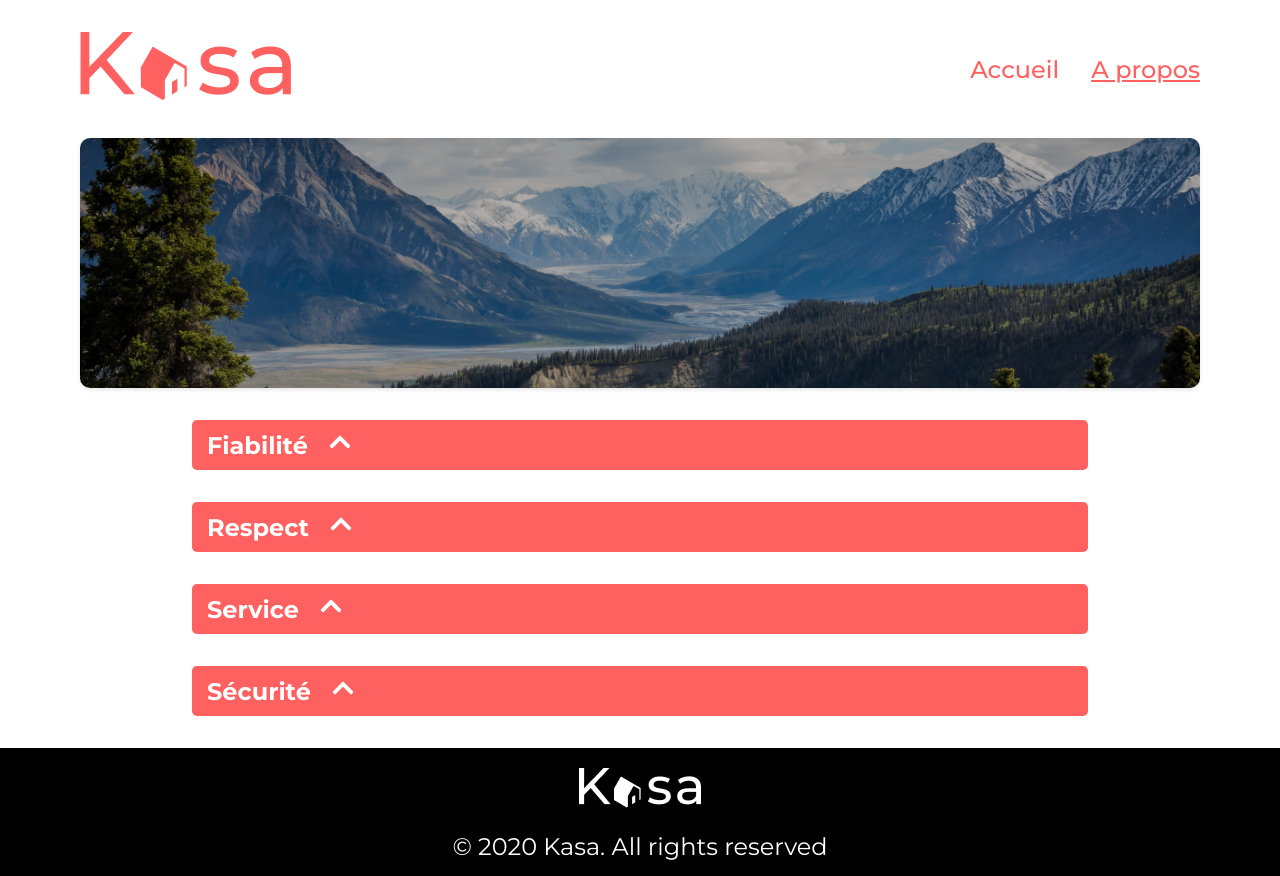
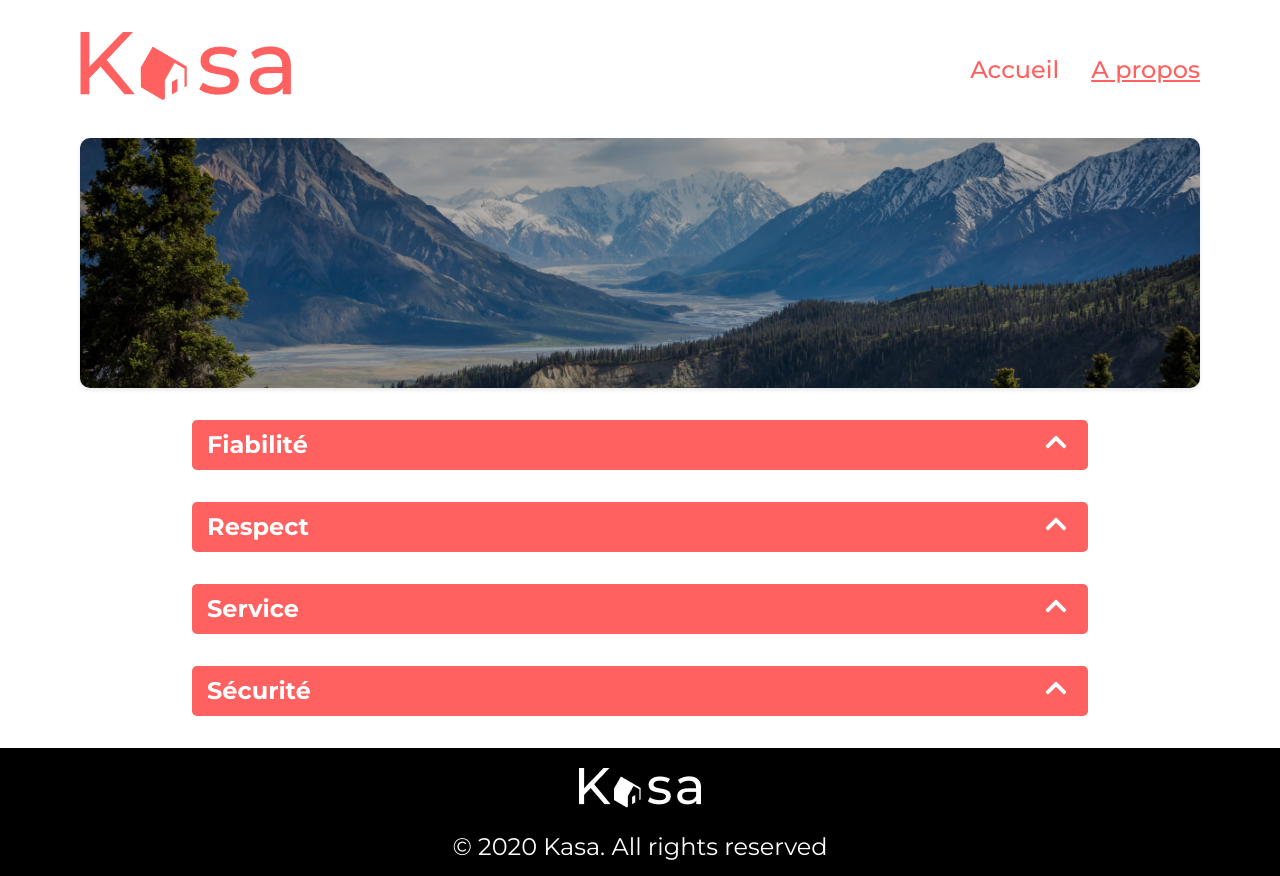
Before and after one commit to jcaldicote/P6-Kasa, a React (Vite) app: page /about in a window 1280 px wide. Built offline with nearby package versions, Linux system fonts and the light colour scheme.

Commit message:
mise place collapse ok

```diff
--- a/src/components/Collapse.scss
+++ b/src/components/Collapse.scss
@@ -2,7 +2,10 @@
   &__element {
     margin-bottom: 2em;
   }
+
   &__header {
+    display: flex;
+    justify-content: space-between;
     color: white;
     background-color: #ff6060;
     font-size: 24px;
@@ -12,7 +15,6 @@
     cursor: pointer;
     &__chevron {
       font-size: 800;
-      margin-left: 20px;
     }
   }
   &.is--active &__header {
```
